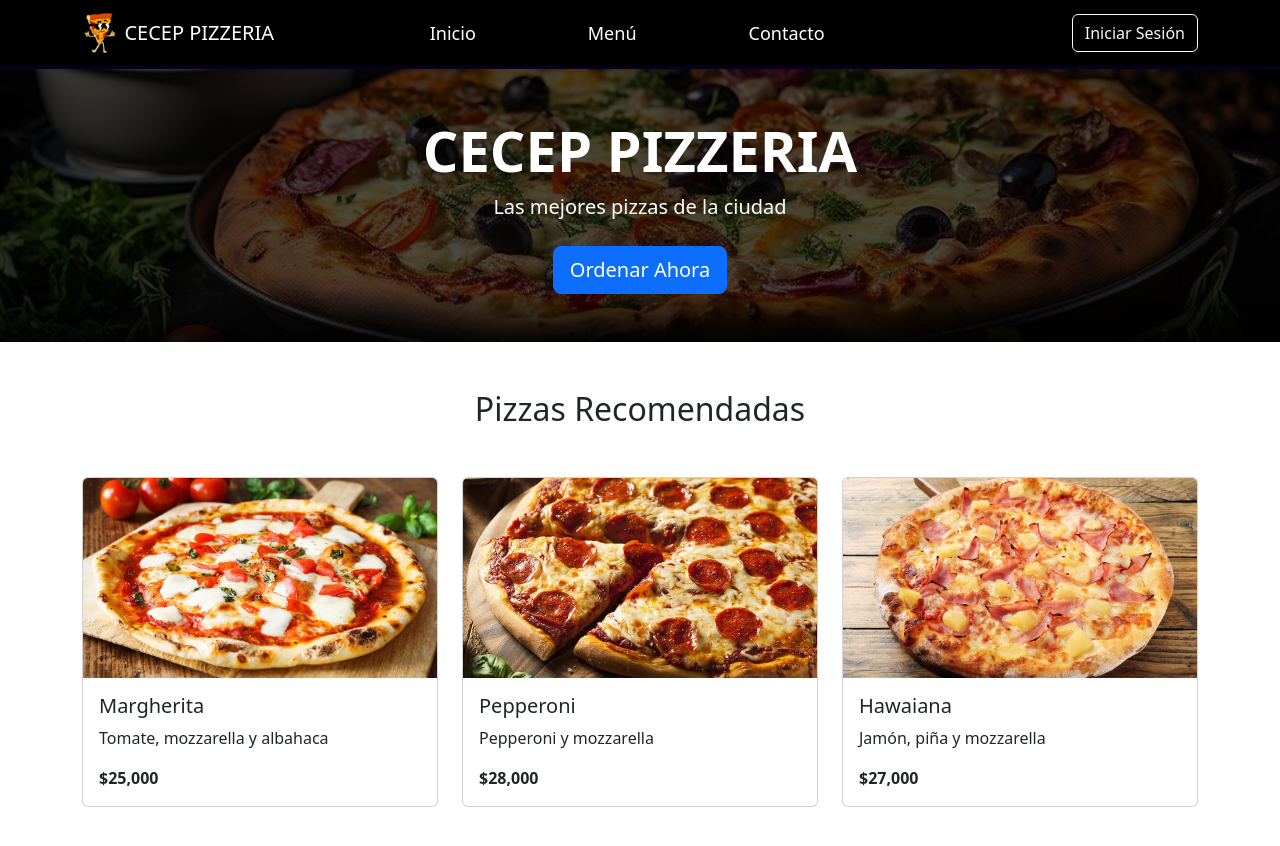
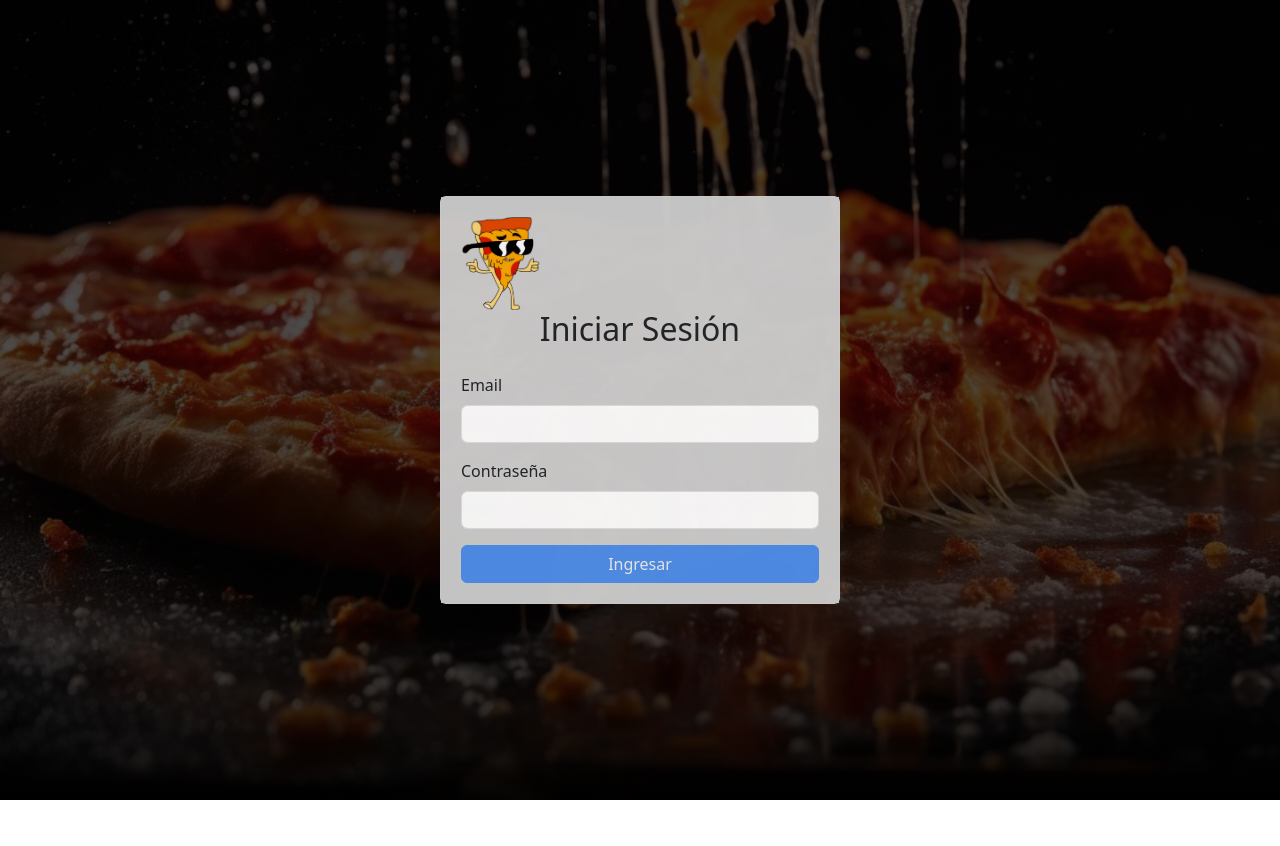
Before and after one commit to mscorrea17/FrontPizzeriaNuevo, a Vue app: page / in a window 1280 px wide. Shown: the top 846 px of the page. After the commit the page ends 800 px from the top, so only its background shows below. Built offline with nearby package versions, Linux system fonts and the light colour scheme.

Commit message:
Actualizacion de paginas y componentes

```diff
--- a/src/App.vue
+++ b/src/App.vue
@@ -4,7 +4,6 @@ import Navbar from './components/Navbar.vue'
 </script>
 
 <template>
-  <Navbar />
   <RouterView />
 </template>
 
--- a/src/components/Inicio.vue
+++ b/src/components/Inicio.vue
@@ -3,8 +3,8 @@ import { useRouter } from 'vue-router';
 
 const router = useRouter();
 
-const goToLogin = () => {
-  router.push('/login');
+const goToMenu = () => {
+  router.push('/menu');
 };
 </script>
 
@@ -13,7 +13,7 @@ const goToLogin = () => {
     <div class="container">
       <h1 class="display-4 fw-bold">CECEP PIZZERIA</h1>
       <p class="lead mb-4">Las mejores pizzas de la ciudad</p>
-      <button class="btn btn-primary btn-lg" @click="goToLogin">Ordenar Ahora</button>
+      <button class="btn btn-outline-light ms-auto" @click="goToMenu">Ordenar Ahora</button>
     </div>
   </div>
 </template>
@@ -26,4 +26,5 @@ const goToLogin = () => {
     linear-gradient(rgba(0, 0, 0, 0.7), rgba(2, 2, 2, 0.7)),
     url('../assets/Pizza.jpg') center/cover;
 }
+
 </style>
--- a/src/components/MenuSection.vue
+++ b/src/components/MenuSection.vue
@@ -40,7 +40,7 @@ onMounted(fetchPizzas)
 <template>
   <section id="menu" class="py-5">
     <div class="container">
-      <h2 class="text-center mb-5">Pizzas Recomendadas</h2>
+      <h5 class="text-center mb-5"> Recomendadas por el chef</h5>
       <div class="row">
         <div v-for="pizza in pizzas" :key="pizza.id" class="col-md-4 mb-4">
           <div class="card">
--- a/src/components/Navbar.vue
+++ b/src/components/Navbar.vue
@@ -4,7 +4,7 @@ import { useRouter } from 'vue-router';
 const router = useRouter();
 
 const goToLogin = () => {
-  router.push('/login');
+  router.push('/');
 };
 </script>
 
@@ -12,7 +12,7 @@ const goToLogin = () => {
   <nav class="navbar navbar-expand-lg navbar-dark custom-navbar">
     <div class="container">
       <!-- Imagen antes del texto -->
-      <router-link class="navbar-brand d-flex align-items-center" to="/">
+      <router-link class="navbar-brand d-flex align-items-center" to="/Inicio">
         <img src="/images/descarga.png" alt="Logo" class="navbar-logo me-2" />
         CECEP PIZZERIA
       </router-link>
@@ -21,17 +21,15 @@ const goToLogin = () => {
       </button>
       <div class="collapse navbar-collapse" id="navbarNav">
         <ul class="navbar-nav mx-auto d-flex justify-content-center">
-          <li class="nav-item mx-4"> <!-- Margen horizontal mayor -->
-            <router-link class="nav-link" to="/">Inicio</router-link>
+          <li class="nav-item mx-4">
+            <router-link class="nav-link" to="/Inicio">Inicio</router-link>
           </li>
-          <li class="nav-item mx-4"> <!-- Margen horizontal mayor -->
+          <li class="nav-item mx-4">
             <a class="nav-link" href="/Menu">Menú</a>
           </li>
-          <li class="nav-item mx-4"> <!-- Margen horizontal mayor -->
-            <a class="nav-link" href="#contacto">Contacto</a>
-          </li>
+>
         </ul>
-        <button class="btn btn-outline-light ms-auto" @click="goToLogin">Iniciar Sesión</button>
+        <button class="btn btn-outline-light ms-auto" @click="goToLogin">Cerrar Sesion</button>
       </div>
     </div>
   </nav>
@@ -57,7 +55,4 @@ const goToLogin = () => {
   gap: 3rem; /* Espaciado entre opciones del menú */
 }
 
-.nav-item {
-  text-align: center;
-}
 </style>
--- a/src/router/index.js
+++ b/src/router/index.js
@@ -5,12 +5,12 @@ import Menu from '../views/Menu.vue';
 
 const routes = [
   {
-    path: '/',
+    path: '/Inicio',
     name: 'inicio',
     component: Inicio
   },
   {
-    path: '/login',
+    path: '/',
     name: 'login',
     component: LoginView
   },
--- a/src/views/Inicio.vue
+++ b/src/views/Inicio.vue
@@ -1,9 +1,11 @@
 <script setup>
 import Inicio from '@/components/Inicio.vue'
 import MenuSection from '@/components/MenuSection.vue'
+import Navbar from '../components/Navbar.vue';
 </script>
 
 <template>
+  <Navbar/>
   <Inicio />
   <MenuSection />
 </template>
--- a/src/views/LoginView.vue
+++ b/src/views/LoginView.vue
@@ -1,24 +1,28 @@
 <script setup>
-import { ref } from 'vue'
+import { ImageList } from '@mui/material';
+import { ref, computed } from 'vue'
 import { useRouter } from 'vue-router'
 
 const router = useRouter()
 const email = ref('')
 const password = ref('')
 
+//habilitar/deshabilitar el botón
+const isFormValid = computed(() => email.value.trim() !== '' && password.value.trim() !== '')
+
 const handleLogin = () => {
-  // Aquí iría la lógica de autenticación
   console.log('Login attempt:', { email: email.value, password: password.value })
+  router.push('/Inicio')
 }
 </script>
 
 <template>
-  <div class="container mt-5">
-    <div class="row justify-content-center">
-      <div class="col-md-6">
+  <div class="form-container">
     <div class="card">
       <div class="card-body">
+        <img src="/images/descarga.png" alt="Logo" class="form-logo" width="80">
         <h2 class="text-center mb-4">Iniciar Sesión</h2>
+
         <form @submit.prevent="handleLogin">
           <div class="mb-3">
             <label for="email" class="form-label">Email</label>
@@ -40,11 +44,44 @@ const handleLogin = () => {
               required
             >
           </div>
-              <button type="submit" class="btn btn-primary w-100">Ingresar</button>
+          <button
+            type="submit"
+            class="btn btn-primary w-100"
+            :disabled="!isFormValid"
+          >
+            Ingresar
+          </button>
         </form>
       </div>
     </div>
   </div>
-    </div>
-  </div>
 </template>
+
+<style scoped>
+/* Contenedor para centrar el formulario */
+.form-container {
+  display: flex;
+  justify-content: center;
+  align-items: center;
+  min-height: 100vh;
+  background:
+    linear-gradient(to bottom, rgba(0, 0, 0, 0) 80%, rgba(0, 0, 0, 0.8)),
+    linear-gradient(rgba(0, 0, 0, 0.7), rgba(2, 2, 2, 0.7)),url(/public/images/PizzaLogin.jpg);
+  background-size: cover;
+  padding: 20px;
+}
+
+/* Ajustar el tamaño del formulario */
+.card {
+  width: 100%;
+  max-width: 400px;
+  opacity: 0.95;
+
+}
+
+
+.card-body {
+  padding: 20px;
+  background: rgb(206, 206, 206);
+}
+</style>
--- a/src/views/Menu.vue
+++ b/src/views/Menu.vue
@@ -2,6 +2,7 @@
 import { ref, onMounted } from 'vue';
 import PizzaCard from '../components/PizzaCard.vue';
 import ShoppingCart from '../components/ShoppingCart.vue';
+import Navbar from '../components/Navbar.vue';
 
 const pizzas = ref([]);
 const loading = ref(true);
@@ -71,8 +72,8 @@ const addToCart = (pizza) => {
   }
 };
 </script>
-
 <template>
+   <Navbar />
   <!-- Sección con la imagen de fondo y texto superpuesto -->
   <section class="hero">
     <div class="hero-overlay">
@@ -112,7 +113,7 @@ const addToCart = (pizza) => {
   background-image: url('/src/assets/Pizza.jpg'); /* Ruta de la imagen */
   background-size: cover;
   background-position: center;
-  height: 25vh; /* Altura de la sección */
+  height: 32.5vh; /* Altura de la sección */
   position: relative;
   display: flex;
   align-items: center;
```
Also changed, not shown: package.json (+6 -1 lines), public/images/PizzaLogin.jpg (added), 1 other file (tests, documents, lock files or other folders). Lines whose indentation alone changed are shown as unchanged.
